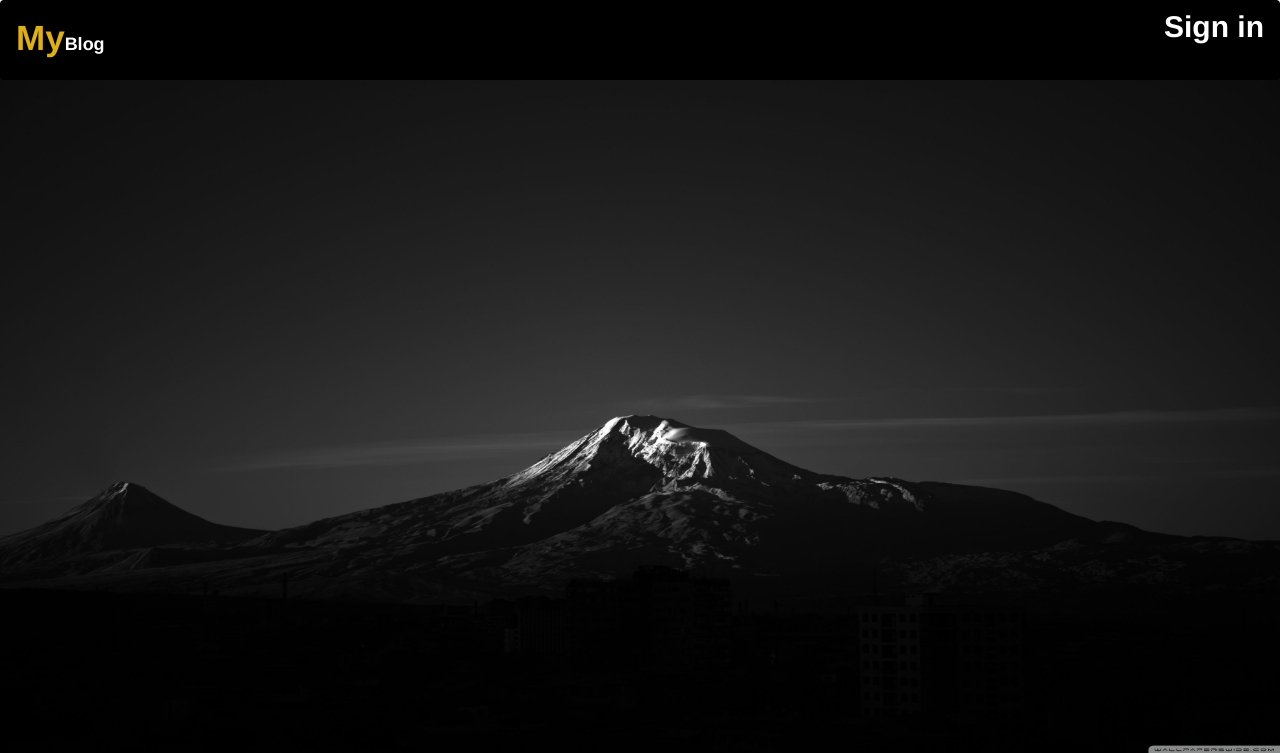
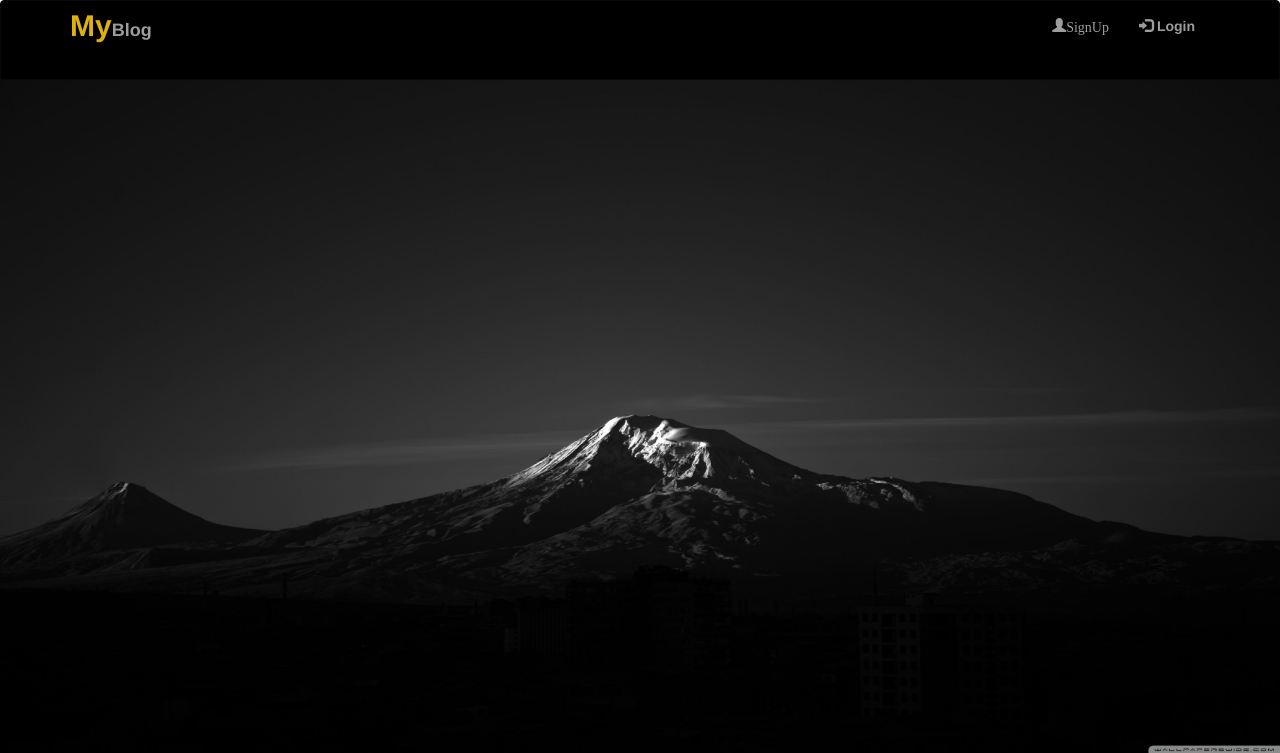
Before and after one commit to catherinekimani/personal-blog, a Python web app: template app/templates/index.html in a window 1280 px wide. Shown: the top 753 px of the page. Run offline with Jinja, Linux system fonts and the light colour scheme; the template is opened without the code that fills it, so the values that code supplies are empty; some libraries are stand-ins or nearby versions.

Commit message:
Style: Add slight styling changes

```diff
--- a/app/static/CSS/index.css
+++ b/app/static/CSS/index.css
@@ -6,16 +6,14 @@ body{
 }
 
 /* style nabvar */
-nav{
+.navbar{
     background-color: black;
     height: 10vh;
 }
 
-nav a {
+.navbar,a {
     color: white;
-    margin-top: 1%;
     font-weight: bold;
-    font-size: 30px;
 }
 
 a:hover{
@@ -24,9 +22,9 @@ a:hover{
     border-radius: 10px;
 }
 
-span{
+.my{
     color: rgb(222, 177, 14);
-    font-size: 35px;
+    font-size: 30px;
 }
 
 img{
--- a/app/templates/navbar.html
+++ b/app/templates/navbar.html
@@ -1,15 +1,28 @@
 <!-- As a link -->
-<nav class="navbar">
-    <div class="container-fluid">
-        <a class="navbar-brand" href="#"><span> My</span>Blog </a>
+<nav class="navbar  navbar-default navbar-inverse">
+    <div class="container">
+        <div class="navbar-header">
+            <button type="button" class="navbar-toggle collapsed" data-toggle="collapse" data-target="#navbar"
+                aria-expanded="false" aria-controls="navbar">
+                <span class="sr-only">Toggle navigation</span>
+                <span class="icon-bar"></span>
+                <span class="icon-bar"></span>
+                <span class="icon-bar"></span>
+            </button>
+            <a class="navbar-brand" href="#"><span class="my">My</span>Blog</a>
+        </div>
+        <div id="navbar" class="navbar-collapse collapse">
             <ul class="nav navbar-nav navbar-right">
                 {% if current_user.is_authenticated %}
-            <li style="color:white;padding:15px;">{{current_user.username}}</li>
+
+                <li style="color:white;padding:15px; font-size: 20px; color: rgb(255, 162, 0); font-weight: bold;">
+                    {{current_user.username}}</li>
                 <li><a href="{{url_for('auth.logout')}}">Sign out</a></li>
                 {% else %}
-            <li><a href="{{url_for('auth.register')}}">Sign in</a></li>
+                <li><a href="{{url_for('auth.register')}}"><span class="glyphicon glyphicon-user">SignUp</span></a></li>
+                <li><a href="{{url_for('auth.login')}}"><span class="glyphicon glyphicon-log-in"></span> Login</a></li>
                 {%endif%}
             </ul>
         </div>
-
+    </div>
 </nav>
```
Lines whose indentation alone changed are shown as unchanged.
